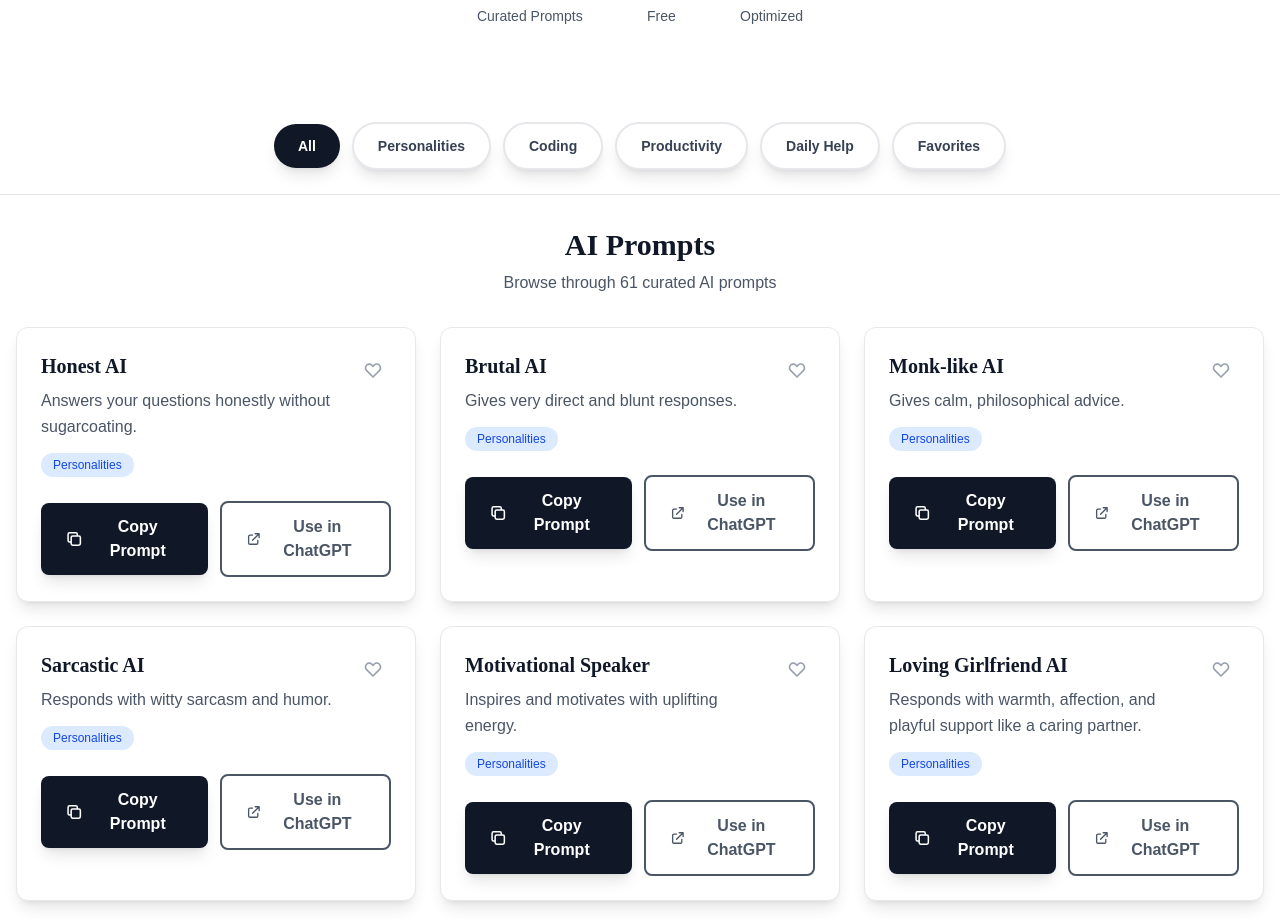
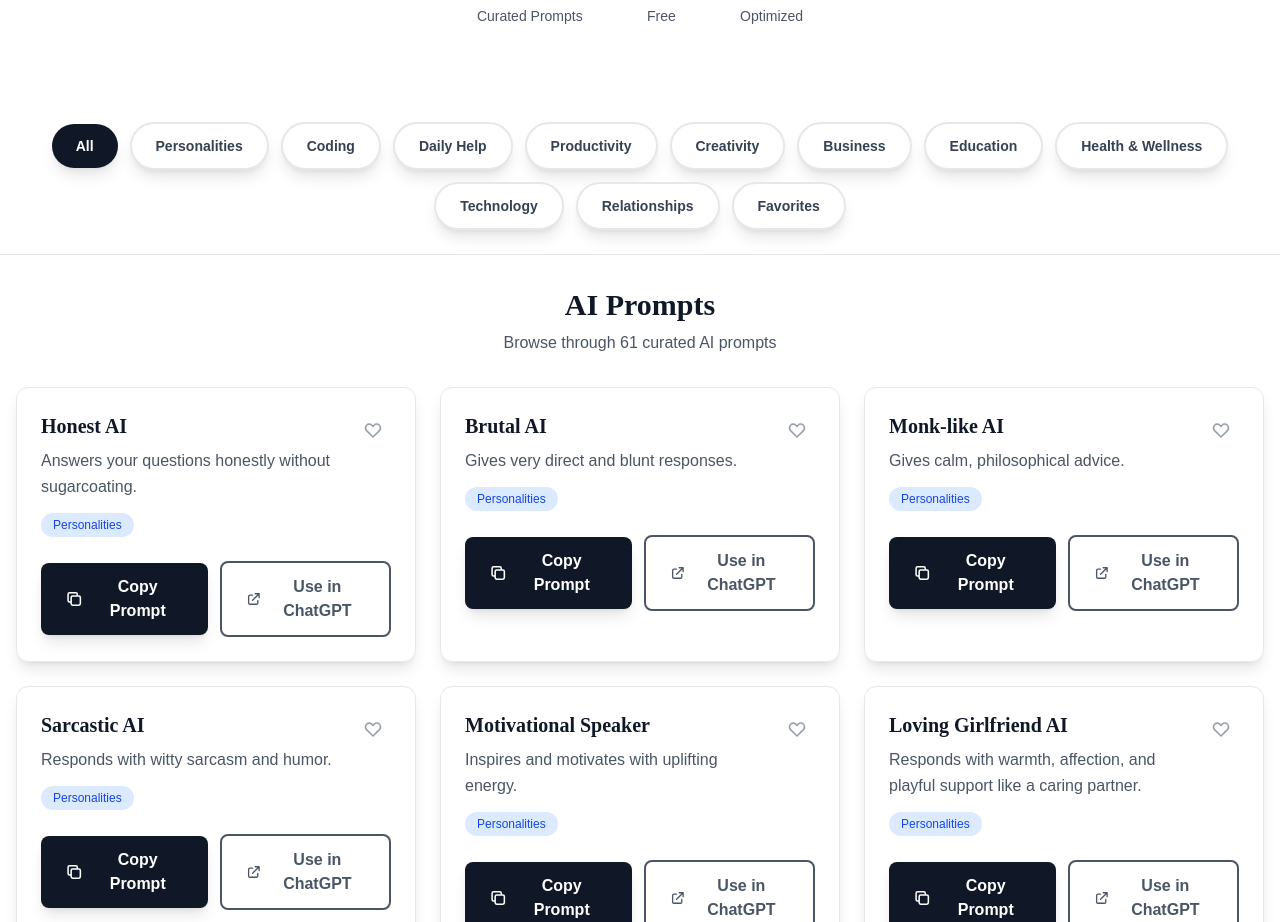
Before and after one commit to creation22/Prompthelp, a React (Vite) app: page / in a window 1280 px wide. Shown: the part 840-1762 px from the top of the page. Built offline with nearby package versions, Linux system fonts and the light colour scheme; a web font is replaced by a local one.

Commit message:
filter category updated

```diff
--- a/src/components/filterbar.jsx
+++ b/src/components/filterbar.jsx
@@ -8,8 +8,14 @@ const FilterBar = ({
     "All",
     "Personalities",
     "Coding",
+    "Daily Help",
     "Productivity",
-    "Daily Help",
+    "Creativity",
+    "Business",
+    "Education",
+    "Health & Wellness",
+    "Technology",
+    "Relationships" ,
     "Favorites"
   ];
 
```
